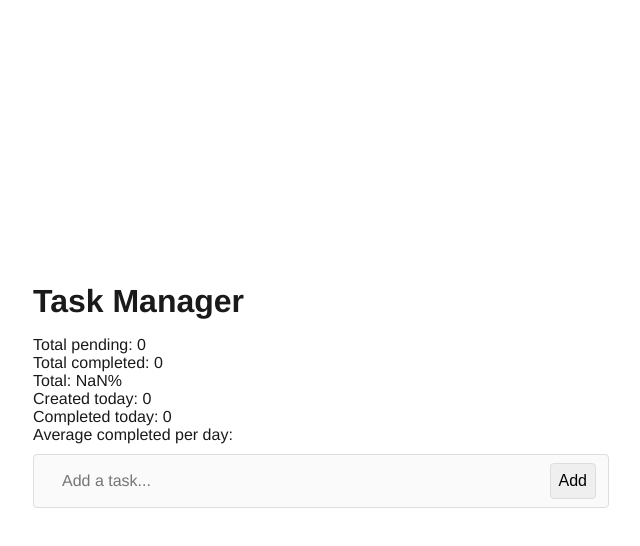
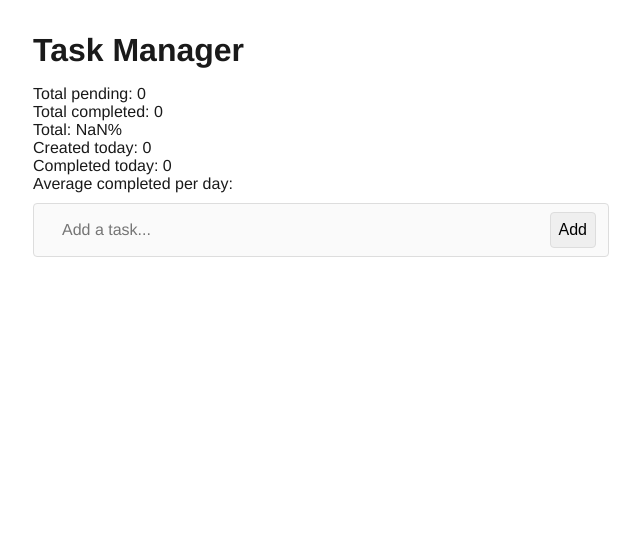
Before and after one commit to jakebeamish/task-manager, a website with bundled scripts: page src/index.html in a window 1280 px wide. Shown: the whole page, without its empty margins (319-959 px from the left). Built offline with nearby package versions, Linux system fonts and the light colour scheme.

Commit message:
fix(style): app container page layout
Previously, too many task items would push the top of the page up out of
view. This is because of `justify-content: center`. Now, the top of the
document starts at the top of the page, like a normal document.

```diff
--- a/src/style.css
+++ b/src/style.css
@@ -36,7 +36,7 @@ input, textarea {
   display: flex;
   flex-direction: column;
   align-items: center;
-  justify-content: center;
+  margin-top: 2rem;
   height: 100vh;
   /* width: 100%; */
 }
```
